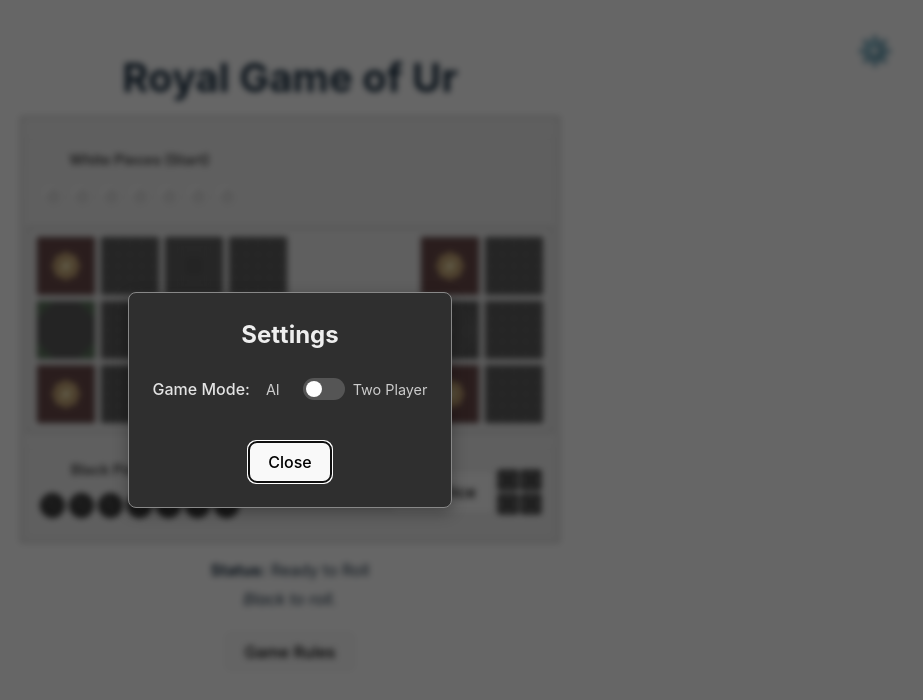
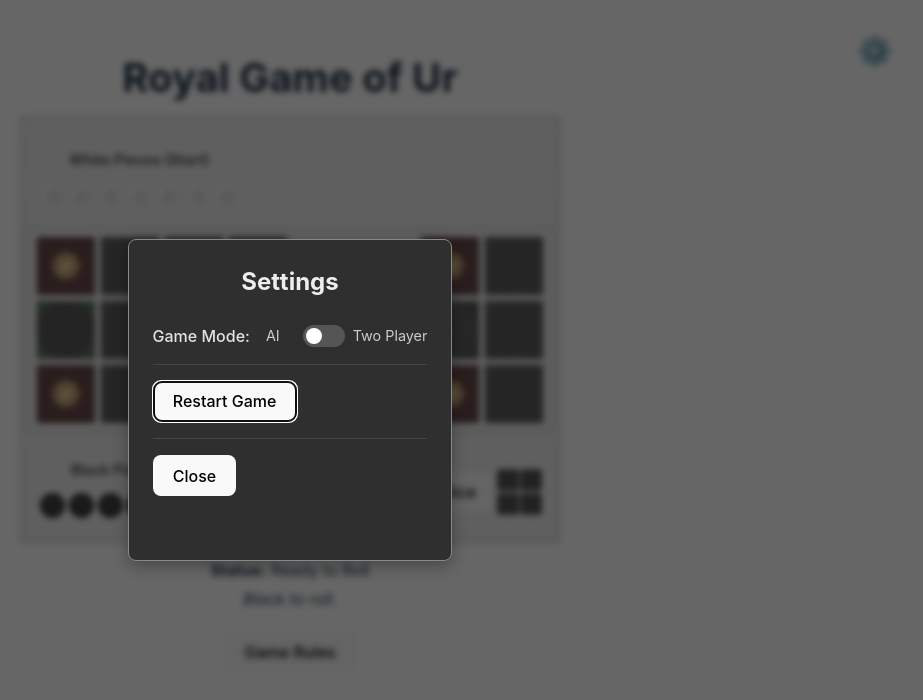
Before and after one commit to DavidSint/ur, a React (Vite) app: page / in a window 1280 px wide. Both pictures are taken after a click on the button "⚙️". Shown: the top 700 px of the page, without its empty margins (350-1273 px from the left). Built offline with nearby package versions, Linux system fonts and the light colour scheme.

Commit message:
Restart game button

```diff
--- a/src/components/SettingsModal.tsx
+++ b/src/components/SettingsModal.tsx
@@ -69,9 +69,18 @@ const SettingsModal: React.FC<SettingsModalProps> = ({
           <span>Two Player</span>
         </div>
       </div>
-      <button onClick={onClose} autoFocus>
-        Close
-      </button>
+      <div className="setting-item">
+        <button
+          onClick={() => onGameModeChange(currentGameMode)}
+        >
+          Restart Game
+        </button>
+      </div>
+      <div className="setting-item">
+        <button onClick={onClose} autoFocus>
+          Close
+        </button>
+      </div>
     </dialog>
   );
 };
```
